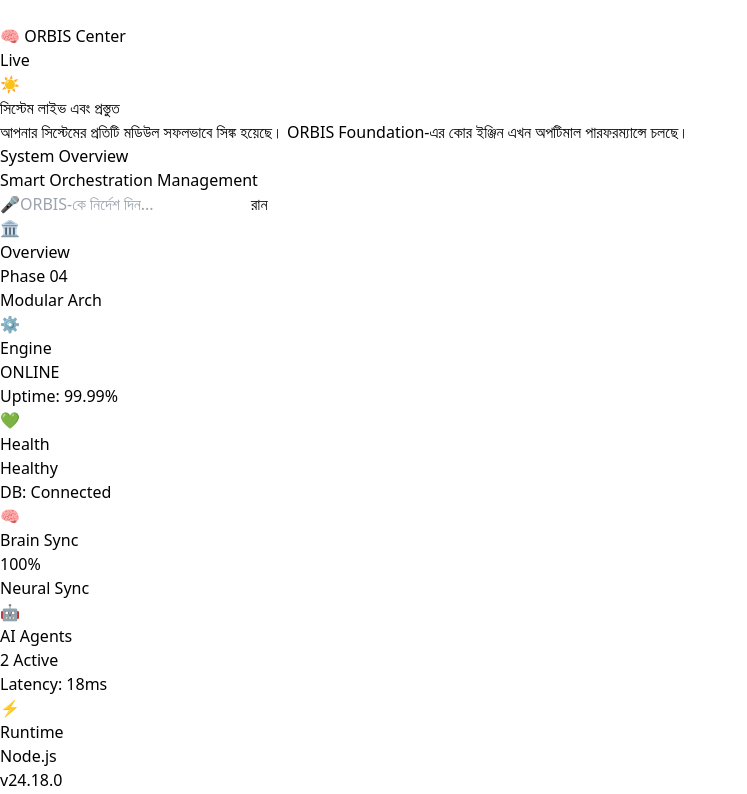
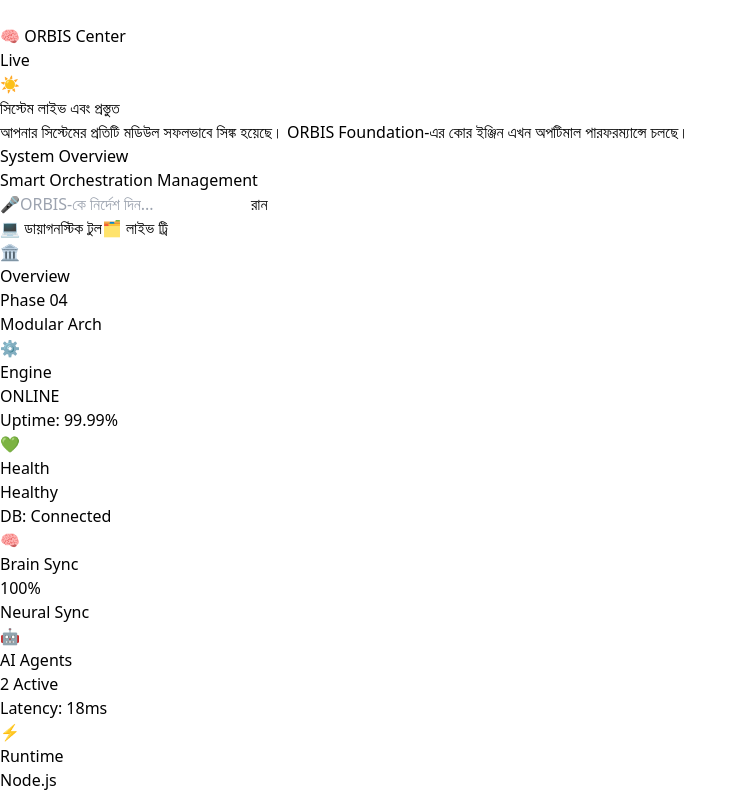
Before and after one commit to orbisaideveloper/orbis-foundation, a React (Vite) app: page / in a window 1280 px wide. Shown: the top 794 px of the page, without its empty margins (0-747 px from the left). Built offline with nearby package versions, Linux system fonts and the light colour scheme.

Commit message:
feat: added quick access cards for diagnostic tool and live tree in UI

```diff
--- a/src/admin/dashboard/AdminDashboard.tsx
+++ b/src/admin/dashboard/AdminDashboard.tsx
@@ -44,8 +44,6 @@
     }
   };
 
-  useEffect(() => {
-    if (showOutput) {
   const fetchLiveTree = async () => {
     try {
       const response = await fetch('/api/orbis-command', {
@@ -59,9 +57,12 @@
       setLiveTree('[ERROR] Live Tree Fetch Failed. Check API connection.');
     }
   };
+
+  useEffect(() => {
+    if (showOutput || activeSubCard === 'Source Tree') {
       fetchLiveTree();
     }
-  }, [showOutput]);
+  }, [showOutput, activeSubCard]);
 
 
   useEffect(() => {
@@ -114,7 +115,8 @@
               <div className="p-4 flex flex-col gap-2">
                 <button type="button" className="text-left px-4 py-3 rounded-xl bg-green-50 text-green-700 font-semibold border border-green-100">📊 Dashboard</button>
                 <button type="button" className="text-left px-4 py-3 rounded-xl text-slate-600 font-medium hover:bg-slate-50">⚙️ System Settings</button>
-                <button type="button" className="text-left px-4 py-3 rounded-xl text-slate-600 font-medium hover:bg-slate-50">📋 Live Logs</button>
+                <button type="button" onClick={() => { setIsSidebarOpen(false); setShowOutput(true); }} className="text-left px-4 py-3 rounded-xl text-slate-600 font-bold hover:bg-slate-100 flex items-center gap-3"><span className="text-lg">💻</span> ডায়াগনস্টিক টার্মিনাল</button>
+                <button type="button" onClick={() => { setIsSidebarOpen(false); setActiveCard('overview'); setActiveSubCard('Source Tree'); }} className="text-left px-4 py-3 rounded-xl text-slate-600 font-bold hover:bg-slate-100 flex items-center gap-3"><span className="text-lg">🗂️</span> লাইভ ডিপেন্ডেন্সি ট্রি</button>
               </div>
             </motion.div>
           </>
@@ -222,7 +224,17 @@
         )}
       </AnimatePresence>
 
-      {/* 8 PREMIUM GRID CARDS (Restored all options) */}
+            {/* QUICK ACCESS CARDS */}
+      <div className="px-5 flex gap-3 mb-4">
+        <button onClick={() => setShowOutput(true)} className="flex-1 bg-slate-900 text-white p-3 rounded-[16px] text-[13px] font-bold flex items-center justify-center gap-2 shadow-md hover:bg-slate-800 active:scale-95 transition-all border border-slate-700">
+          <span className="text-lg">💻</span> ডায়াগনস্টিক টুল
+        </button>
+        <button onClick={() => { setActiveCard('overview'); setActiveSubCard('Source Tree'); }} className="flex-1 bg-indigo-50 text-indigo-700 border border-indigo-200 p-3 rounded-[16px] text-[13px] font-bold flex items-center justify-center gap-2 shadow-sm hover:bg-indigo-100 active:scale-95 transition-all">
+          <span className="text-lg">🗂️</span> লাইভ ট্রি
+        </button>
+      </div>
+
+      {/* 8 PREMIUM GRID CARDS */}
       <div className="px-5 grid grid-cols-2 gap-3.5">
 
         {/* 1. System Overview */}
@@ -350,7 +362,7 @@
                         </h3>
                         <button
                           onClick={() => {
-                            navigator.clipboard.writeText(getLogContent(activeSubCard));
+                            navigator.clipboard.writeText(activeSubCard === 'Source Tree' ? liveTree : getLogContent(activeSubCard));
                             setCopiedText(true);
                             setTimeout(() => setCopiedText(false), 2000);
                           }}
@@ -361,7 +373,7 @@
                       </div>
                       <div className="bg-slate-900 rounded-lg p-4 flex-1 overflow-auto select-text cursor-text shadow-inner">
                         <pre className="font-mono text-[12px] text-emerald-400 whitespace-pre-wrap leading-relaxed select-text">
-{getLogContent(activeSubCard)}
+{activeSubCard === 'Source Tree' ? liveTree : getLogContent(activeSubCard)}
 </pre>
                       </div>
                     </div>
```
Lines whose indentation alone changed are shown as unchanged.
